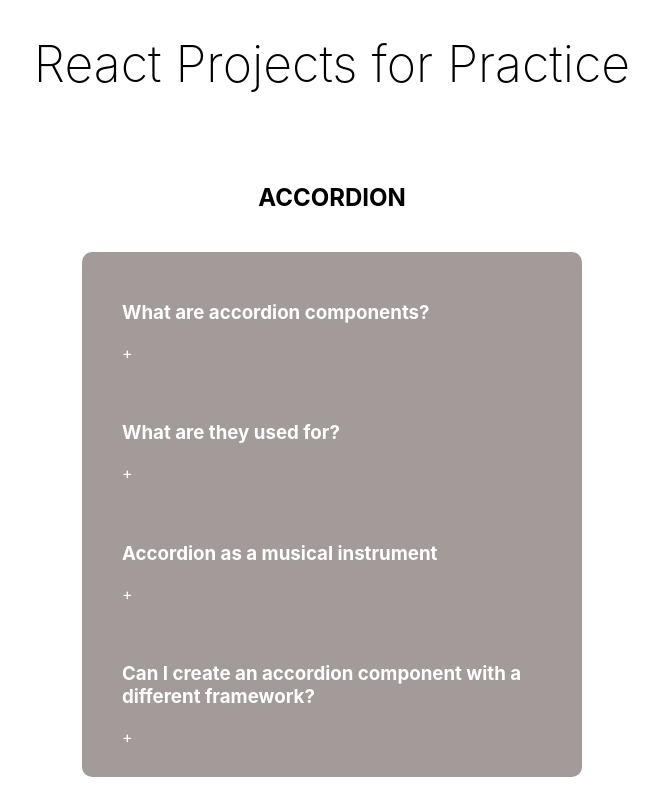
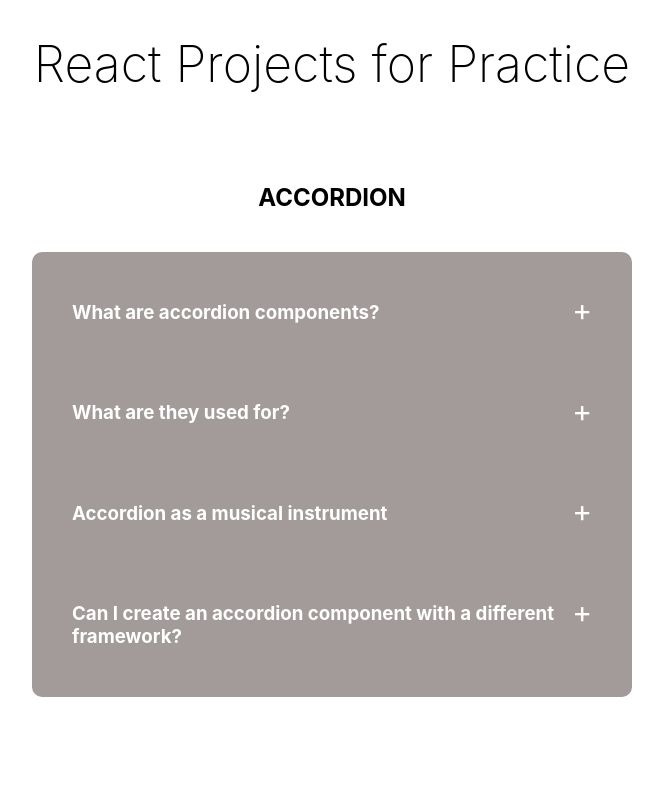
Before and after one commit to RebeccaPavelt/React_Practice, a React (Create React App) app: page / in a window 1280 px wide. Shown: the whole page, without its empty margins (308-971 px from the left). Built offline with nearby package versions, Linux system fonts and the light colour scheme.

Commit message:
finish_styling

```diff
--- a/src/components/accordion/index.jsx
+++ b/src/components/accordion/index.jsx
@@ -21,7 +21,7 @@
                 onClick={() => handleSingleSelection(item.id)}
               >
                 <h3>{item.question}</h3>
-                <span>+</span>
+                <span className="span">+</span>
               </div>{" "}
               {selected === item.id ? <div>{item.answer}</div> : null}
             </div>
--- a/src/components/accordion/styles.css
+++ b/src/components/accordion/styles.css
@@ -7,16 +7,24 @@
 
 .accordion {
   background-color: rgb(163, 154, 154);
-  width: 500px;
+  width: 600px;
   border-radius: 10px;
 }
 
 .item {
   margin: 20px;
   padding: 10px 20px;
+  color: #ffffffff;
 }
 
 .title {
   color: #ffffffff;
   cursor: pointer;
+  display: flex;
+  justify-content: space-between;
 }
+.span {
+  font-weight: 400;
+  font-size: 30px;
+  padding-top: 10px;
+}
```
